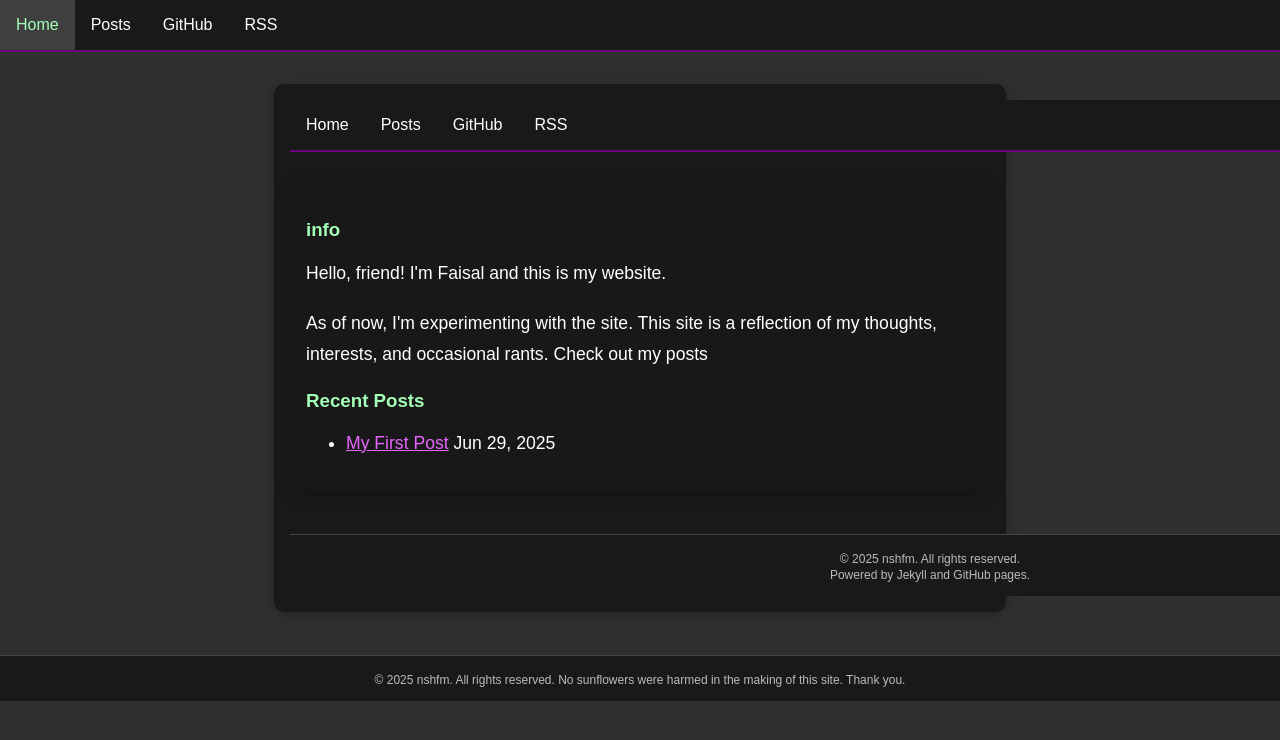
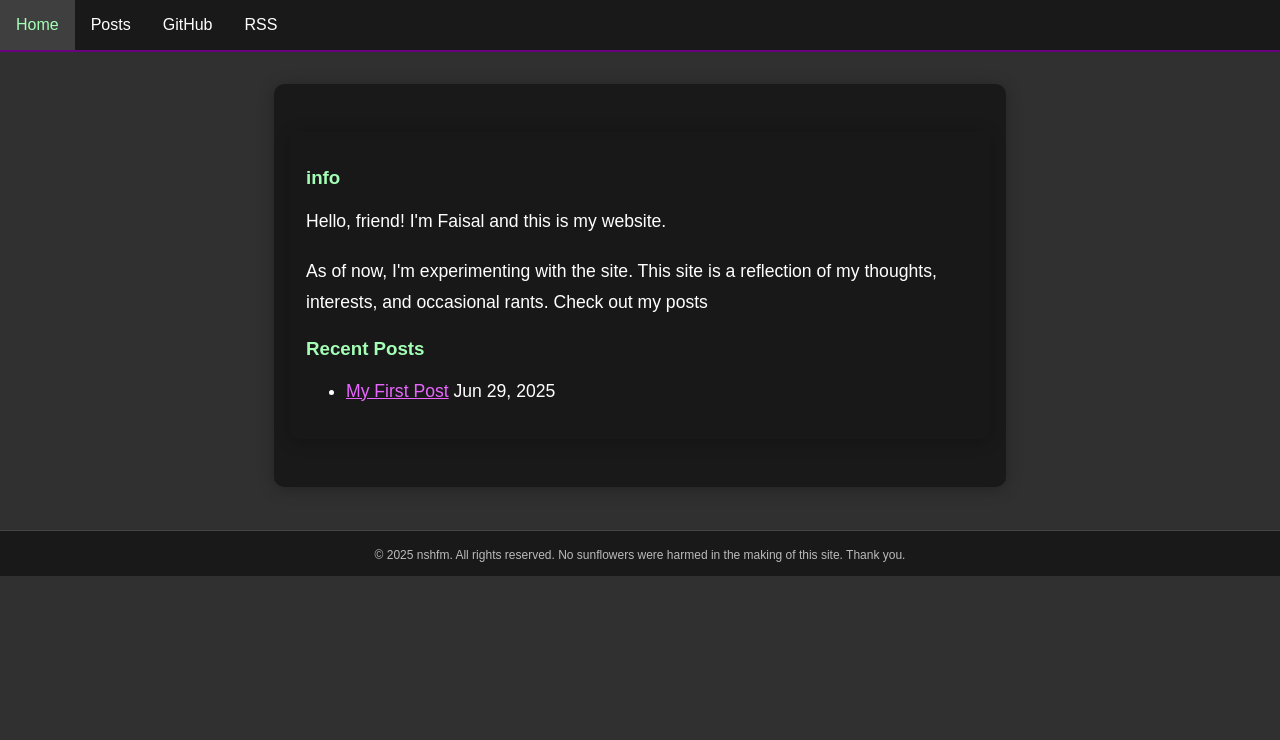
Before and after one commit to nshfm/site, a Jekyll site: the page built from index.html, in a window 1280 px wide. Shown: the top 740 px of the page. Built offline with Jekyll 4.4.1, drawn with Linux system fonts in a browser that asks for light colours.

Commit message:
Update index.html

```diff
--- a/index.html
+++ b/index.html
@@ -2,23 +2,6 @@
 layout: default
 ---
 
-<!DOCTYPE html>
-<html lang="en">
-<head>
-  <meta charset="UTF-8">
-  <title>site</title>
-  <meta name="viewport" content="width=device-width, initial-scale=1">
-  <link rel="stylesheet" href="/css/style.css">
-</head>
-<body>
-  <header>
-    <nav>
-      <a href="/">Home</a>
-      <a href="/posts/">Posts</a>
-      <a href="https://github.com/nshfm">GitHub</a>
-      <a href="/feed.xml" target="_blank">RSS</a>
-    </nav>
-  </header>
 <main>
   <h3>info</h3>
   <p>Hello, friend! I'm Faisal and this is my website.</p>
@@ -35,8 +18,3 @@ layout: default
     </ul>
   </div>
 </main>
-  <footer>
-    <small>&copy; 2025 nshfm. All rights reserved. <br> Powered by Jekyll and GitHub pages.</small>
-  </footer>
-</body>
-</html>
```
Lines whose indentation alone changed are shown as unchanged.
